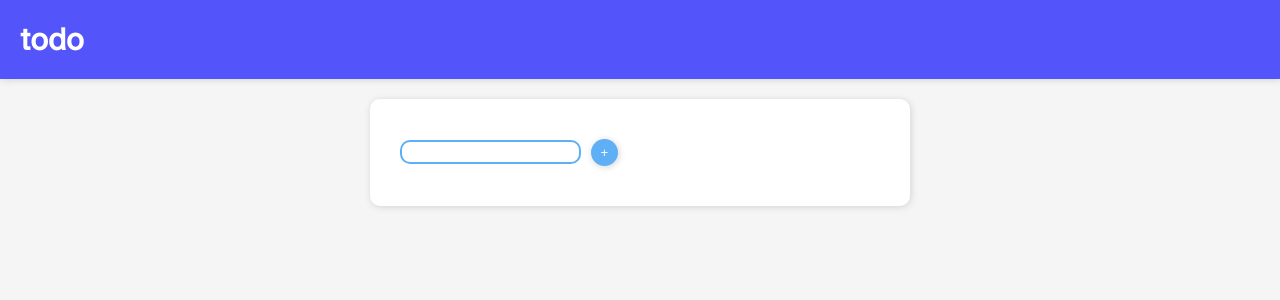
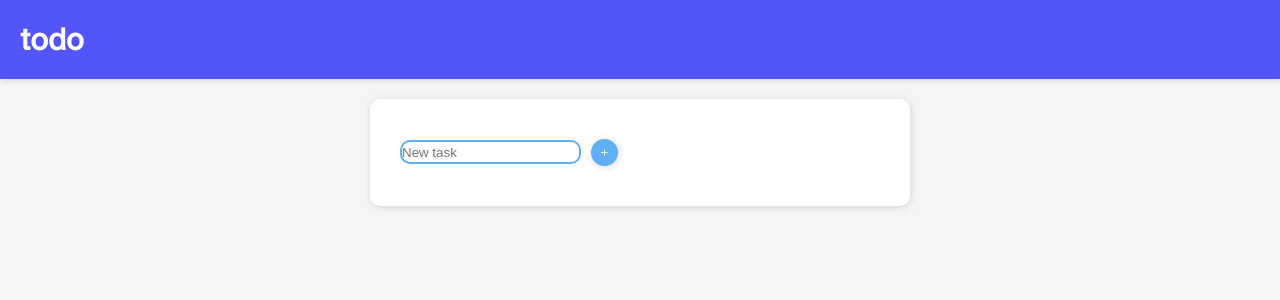
Before and after one commit to fabiocorreiasouza/todo-list-react-js, a React (Create React App) app: page / in a window 1280 px wide. Shown: the top 300 px of the page. Built offline with nearby package versions, Linux system fonts and the light colour scheme.

Commit message:
README update (add image)

```diff
--- a/src/components/Form.jsx
+++ b/src/components/Form.jsx
@@ -37,6 +37,7 @@ class Form extends React.Component {
                     className="input-text"
                     onChange={this.handleChange}
                     value={this.state.taskName}
+                    placeholder="New task"
                 />
 
                 <button className="btn" type="submit">
```
Also changed, not shown: src/images/appImage.png (added), 1 other file (tests, documents, lock files or other folders).
